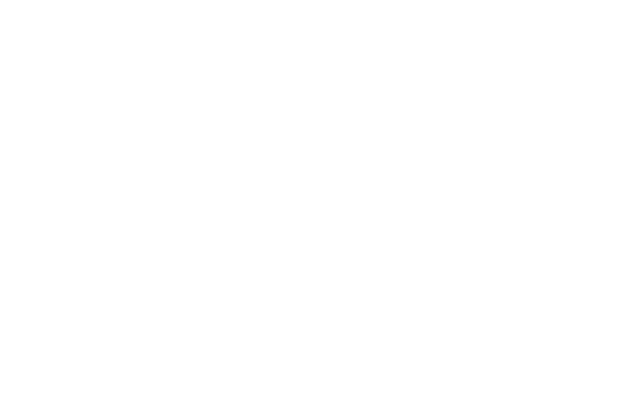
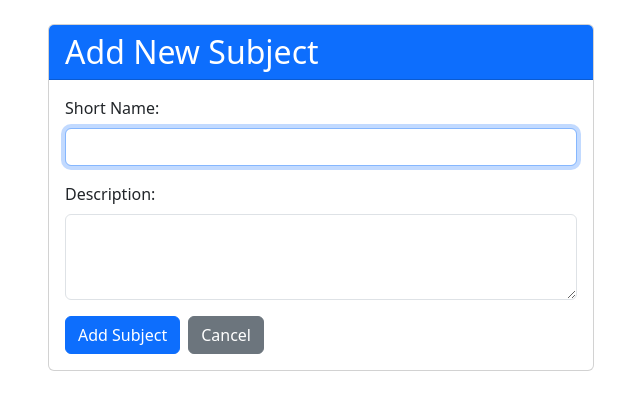
Before and after one commit to jackoverflow/ReactApp1, a React (Vite) app in the folder reactapp1.client/: page /addsubject in a window 1280 px wide. Before the commit this address had no page. Shown: the top 410 px of the page, without its empty margins (319-959 px from the left). Built offline with nearby package versions, Linux system fonts and the light colour scheme.

Commit message:
✨ Add Subject feature: Create AddSubject component, add route to App.jsx, and include Add Subject link in StudentList navigation

```diff
--- a/reactapp1.client/src/App.jsx
+++ b/reactapp1.client/src/App.jsx
@@ -3,6 +3,7 @@
 import StudentList from './Components/StudentList';
 import AddStudent from './Components/AddStudent';
 import EditStudent from './Components/EditStudent';
+import AddSubject from './Components/AddSubject';
 
 const App = () => {
     return (
@@ -11,6 +12,7 @@
                 <Route path="/students" element={<StudentList />} />
                 <Route path="/addstudent" element={<AddStudent />} />
                 <Route path="/editstudent/:id" element={<EditStudent />} />
+                <Route path="/addsubject" element={<AddSubject />} />
                 <Route path="/" element={<Navigate to="/students" />} />
             </Routes>
         </Router>
--- /dev/null
+++ b/reactapp1.client/src/Components/AddSubject.jsx
@@ -0,0 +1,102 @@
+import React, { useState, useRef, useEffect } from 'react';
+import { useNavigate } from 'react-router-dom';
+import { toast } from 'react-hot-toast';
+import './StudentList.css';
+import Swal from 'sweetalert2';
+import axios from 'axios';
+
+const AddSubject = () => {
+    const navigate = useNavigate();
+    const [shortName, setShortName] = useState('');
+    const [description, setDescription] = useState('');
+    const shortNameInputRef = useRef(null);
+
+    useEffect(() => {
+        shortNameInputRef.current?.focus();
+    }, []);
+
+    const handleSubmit = async (e) => {
+        e.preventDefault();
+        console.log('Form submitted');
+
+        const subjectData = {
+            shortName: shortName,
+            description: description
+        };
+
+        try {
+            console.log('Sending request...');
+            const response = await axios.post('http://localhost:5077/api/student/subject', subjectData);
+
+            if (response.status === 201) {
+                console.log('Response successful, about to show toast');
+
+                await Swal.fire({
+                    title: 'Success!',
+                    text: 'A subject has been added.',
+                    icon: 'success',
+                    confirmButtonText: 'OK'
+                });
+
+                navigate('/subjects'); // Assuming you have a subjects list page
+            }
+        } catch (error) {
+            console.error('Error:', error);
+            toast.error('Error adding subject.');
+        }
+    };
+
+    return (
+        <div className="container mt-4">
+            <div className="row justify-content-center">
+                <div className="col-md-6">
+                    <div className="card">
+                        <div className="card-header bg-primary text-white">
+                            <h2 className="mb-0">Add New Subject</h2>
+                        </div>
+                        <div className="card-body">
+                            <form onSubmit={handleSubmit}>
+                                <div className="form-group mb-3">
+                                    <label htmlFor="shortName" className="form-label">Short Name:</label>
+                                    <input
+                                        id="shortName"
+                                        type="text"
+                                        className="form-control"
+                                        value={shortName}
+                                        onChange={(e) => setShortName(e.target.value)}
+                                        ref={shortNameInputRef}
+                                        required
+                                    />
+                                </div>
+                                <div className="form-group mb-3">
+                                    <label htmlFor="description" className="form-label">Description:</label>
+                                    <textarea
+                                        id="description"
+                                        className="form-control"
+                                        value={description}
+                                        onChange={(e) => setDescription(e.target.value)}
+                                        rows="3"
+                                    />
+                                </div>
+                                <div className="d-flex gap-2">
+                                    <button type="submit" className="btn btn-primary">
+                                        Add Subject
+                                    </button>
+                                    <button
+                                        type="button"
+                                        className="btn btn-secondary"
+                                        onClick={() => navigate('/subjects')}
+                                    >
+                                        Cancel
+                                    </button>
+                                </div>
+                            </form>
+                        </div>
+                    </div>
+                </div>
+            </div>
+        </div>
+    );
+};
+
+export default AddSubject;
--- a/reactapp1.client/src/Components/StudentList.jsx
+++ b/reactapp1.client/src/Components/StudentList.jsx
@@ -108,6 +108,9 @@
                 <Link to="/addstudent" className="add-button" style={{ height: '40px', display: 'flex', alignItems: 'center' }}>
                     Add New Student
                 </Link>
+                <Link to="/addsubject" className="add-button" style={{ height: '40px', display: 'flex', alignItems: 'center' }}>
+                    Add New Subject
+                </Link>
                 <button
                     className="btn btn-success"
                     style={{ height: '40px' }}
```
